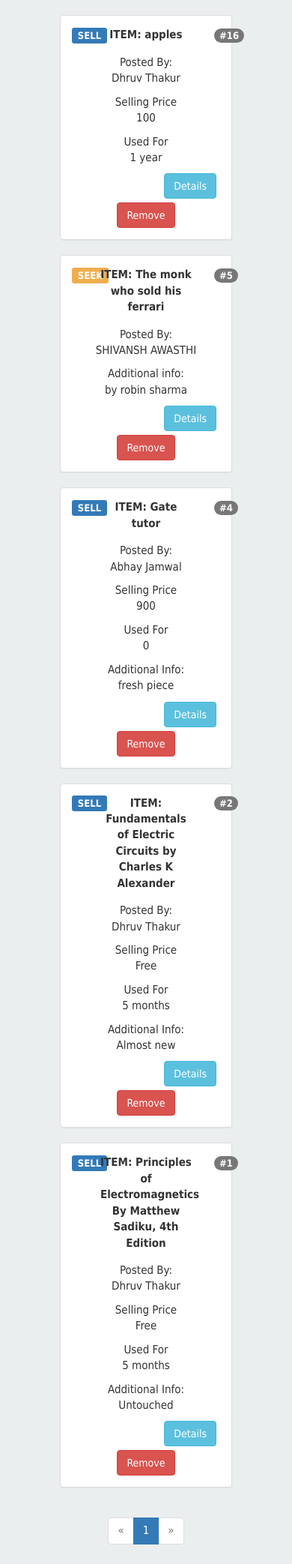
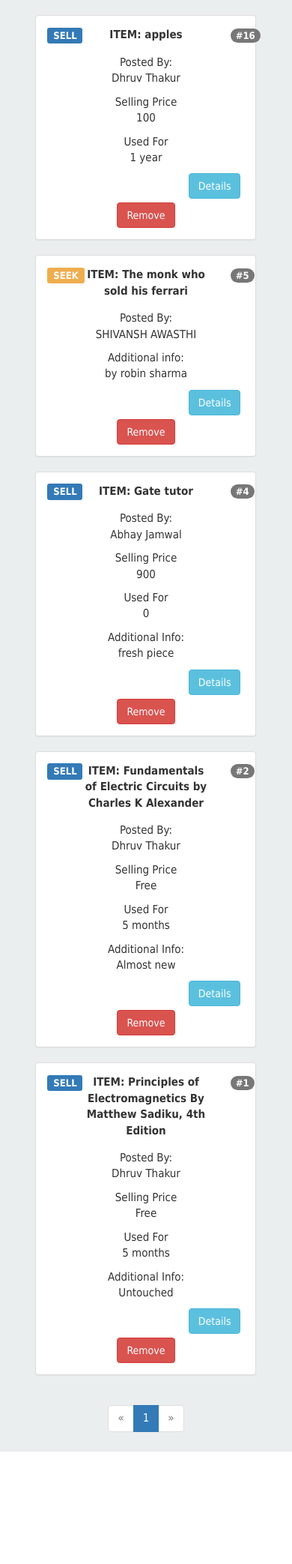
Before and after one commit to dht93/flask_nearly_new_webapp, a Flask app: page /board/1/ in a window 390 px wide. Shown: the part 51-2137 px from the top of the page at 75% size. After the commit the page ends 1987 px from the top, so only its background shows below. Run offline with Flask 2, Linux system fonts and the light colour scheme; a user stored in the database is signed in; data comes from the database, SQL or seed files in the repository; both versions use the stored data as it was after the commit; some libraries are stand-ins or nearby versions.

Commit message:
More improvements on responsiveness

```diff
--- a/templates/about.html
+++ b/templates/about.html
@@ -11,7 +11,7 @@
 
 
 {%block body%}
-<div id='top' class="jumbotron text-center" style="background-image: url({{url_for('static',filename='images/cover_top.jpg')}});background-size:cover;height: 100vh;color:white;">
+<div id='top' class="jumbotron text-center" style="background-image: url({{url_for('static',filename='images/cover_top.jpg')}});background-size:cover;height:100vh;color:white;margin-bottom:0;">
   <div class="col-md-8 col-xs-10 col-md-offset-2 col-xs-offset-1" style="font-family:tahoma;padding-top:40px;">
 
     <p style="color:#000000;">I'm Dhruv</p>
--- a/templates/board.html
+++ b/templates/board.html
@@ -11,7 +11,7 @@
 <br>
 {%for el in data%}
 {%if el[1]=='S'%}
-<div class="col-md-10 col-xs-8 col-md-offset-1 col-xs-offset-2">
+<div class="col-md-10 col-xs-10 col-md-offset-1 col-xs-offset-1">
   <div class="panel panel-default">
     <div class="panel-body">
   <div class="row">
@@ -68,7 +68,7 @@
 </div>
 </div>
 {%else%}
-<div class="col-md-10 col-xs-8 col-md-offset-1 col-xs-offset-2">
+<div class="col-md-10 col-xs-10 col-md-offset-1 col-xs-offset-1">
   <div class="panel panel-default">
     <div class="panel-body">
   <div class="row">
--- a/templates/notifications.html
+++ b/templates/notifications.html
@@ -14,7 +14,7 @@ $(document).ready(function(){
 });
 </script>
 
-<div class="col-md-10 col-xs-10 col-md-offset-1 col-xs-offset-1" align="center">
+<div class="col-md-10 col-xs-12 col-md-offset-1" align="center">
   <h2 align="center">Notifications</h2>
   <ul class="nav nav-tabs">
     <li class="active"><a href="#new_notifs">New notifications {%if (recipient_new_notifs|length + requestor_new_notifs|length)>0%}<span class="badge">{{(recipient_new_notifs|length + requestor_new_notifs|length)}}</span>{%endif%}</a></li>
@@ -111,5 +111,6 @@ $(document).ready(function(){
 
       {%endfor%}
   </div>
-
+</div>
+</div>
 {%endblock%}
--- a/templates/your_posts.html
+++ b/templates/your_posts.html
@@ -13,7 +13,7 @@
 
 {%for el in data%}
 {%if el[1]=='S'%}
-<div class="col-md-10 col-xs-8 col-md-offset-1 col-xs-offset-2">
+<div class="col-md-10 col-xs-10 col-md-offset-1 col-xs-offset-1">
   <div class="panel panel-default">
     <div class="panel-body">
   <div class="row">
@@ -59,7 +59,7 @@
 </div>
 </div>
 {%else%}
-<div class="col-md-10 col-xs-8 col-md-offset-1 col-xs-offset-2">
+<div class="col-md-10 col-xs-10 col-md-offset-1 col-xs-offset-1">
   <div class="panel panel-default">
     <div class="panel-body">
   <div class="row">
```
Also changed, not shown: templates/home.html (+4 -4 lines), users.sqlite.
